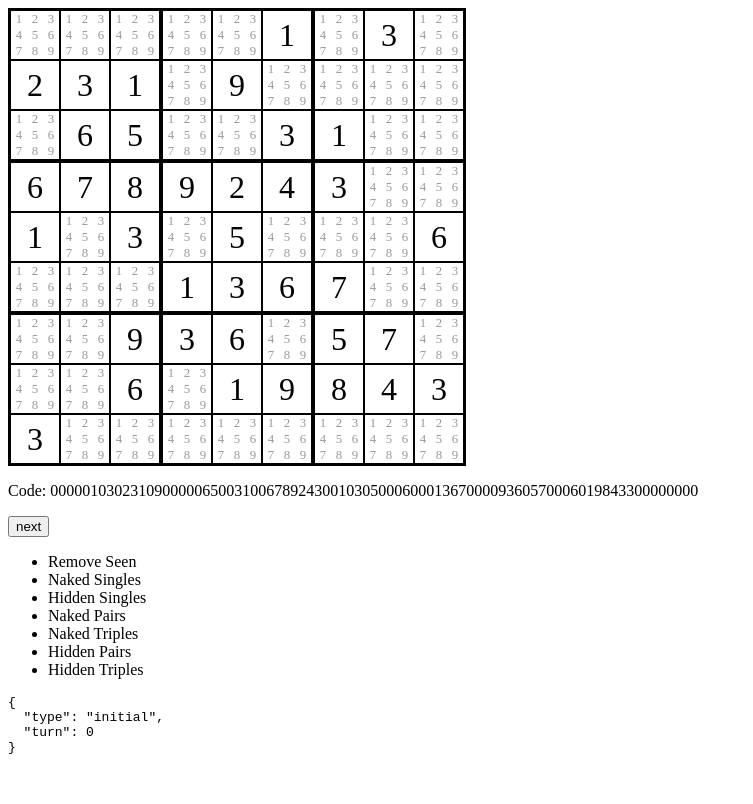
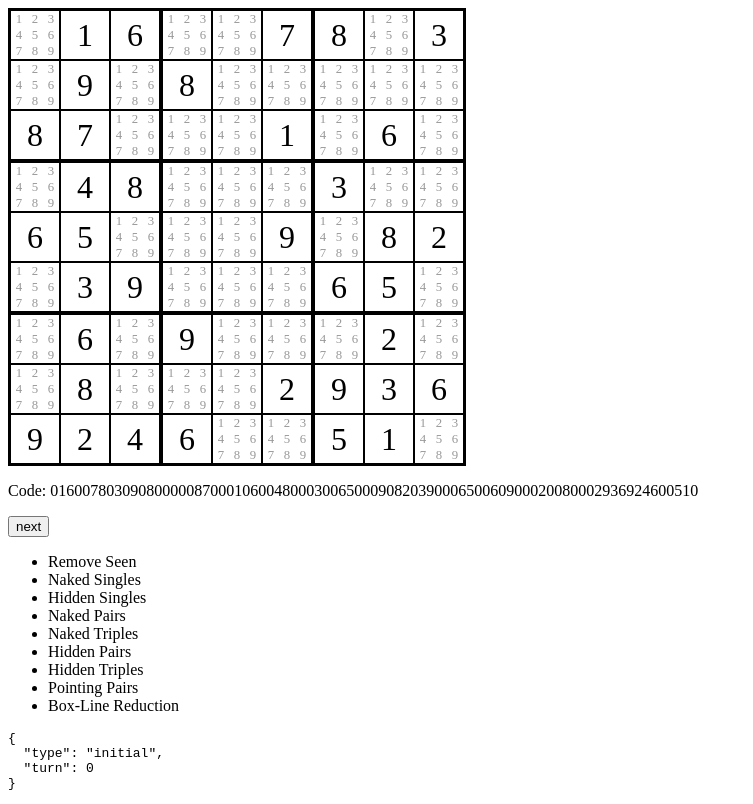
Before and after one commit to phjardas/sudoku, a React (Vite) app: page / in a window 1280 px wide. Shown: the whole page, without its empty margins (0-753 px from the left). Built offline with nearby package versions, Linux system fonts and the light colour scheme.

Commit message:
box-line reduction

```diff
--- a/src/App.tsx
+++ b/src/App.tsx
@@ -12,9 +12,11 @@ const hiddenTriples =
   "000001030231090000065003100678924300103050006000136700009360570006019843300000000";
 const pointingPairs =
   "017903600000080000900000507072010430000402070064370250701000065000030000005601720";
+const boxLineReduction =
+  "016007803090800000870001060048000300650009082039000650060900020080002936924600510";
 
 export default function App() {
-  const board = useMemo(() => parseBoard(hiddenTriples), []);
+  const board = useMemo(() => parseBoard(boxLineReduction), []);
 
   return <GameDisplay board={board} />;
 }
--- /dev/null
+++ b/src/solver/box-line-reduction.ts
@@ -0,0 +1,56 @@
+import { type CellBlock } from "../game";
+import type { SolverAction, SolverStrategy } from "./types";
+
+export const boxLineReduction: SolverStrategy = {
+  id: "box-line-reduction",
+  label: "Box-Line Reduction",
+  perform: ({ board }) => {
+    return {
+      actions: [...board.rows, ...board.columns].flatMap(findBoxLineReduction),
+    };
+  },
+};
+
+function findBoxLineReduction(line: CellBlock): ReadonlyArray<SolverAction> {
+  const boxes = [line.cells[0].box, line.cells[3].box, line.cells[6].box];
+  const actions: Array<SolverAction> = [];
+
+  for (let i = 1; i <= 9; i++) {
+    const cells = line.cells.filter((c) => c.candidates.includes(i));
+
+    if (cells.length >= 2) {
+      for (const box of boxes) {
+        if (cells.some((c) => c.box !== box)) continue;
+
+        const others = box.cells.filter(
+          (c) =>
+            (line.type === "row" ? c.row : c.column) !== line &&
+            c.candidates.includes(i)
+        );
+
+        if (others.length) {
+          for (const cell of cells) {
+            actions.push({
+              type: "highlight-candidate",
+              row: cell.row.nr,
+              column: cell.column.nr,
+              value: i,
+              color: 1,
+            });
+          }
+
+          for (const cell of others) {
+            actions.push({
+              type: "remove-candidate",
+              row: cell.row.nr,
+              column: cell.column.nr,
+              value: i,
+            });
+          }
+        }
+      }
+    }
+  }
+
+  return actions;
+}
--- a/src/solver/hidden-triples.ts
+++ b/src/solver/hidden-triples.ts
@@ -34,12 +34,6 @@ function findHiddenTriples(box: CellBlock): ReadonlyArray<SolverAction> {
         if (cellsC.length < 2 || cellsC.length > 3) continue;
         const unionABC = union(cellsA, cellsB, cellsC);
         if (unionABC.length === 3) {
-          console.log(
-            "%s contains a hidden triple with %s: %s",
-            box.toString(),
-            [i + 1, j + 1, k + 1].join(", "),
-            unionABC.join(", ")
-          );
           actions.push(...createTupleActions(unionABC, [i + 1, j + 1, k + 1]));
         }
       }
--- a/src/solver/index.ts
+++ b/src/solver/index.ts
@@ -1,10 +1,12 @@
 import type { Board } from "../game";
+import { boxLineReduction } from "./box-line-reduction";
 import { hiddenPairs } from "./hidden-pairs";
 import { hiddenSingles } from "./hidden-singles";
 import { hiddenTriples } from "./hidden-triples";
 import { nakedPairs } from "./naked-pairs";
 import { nakedSingles } from "./naked-singles";
 import { nakedTriples } from "./naked-triples";
+import { pointingPairs } from "./pointing-pairs";
 import { removeSeen } from "./remove-seen";
 import { SolverState, SolverStrategy, StrategyPreviewState } from "./types";
 
@@ -17,6 +19,8 @@ export class Solver {
     nakedTriples,
     hiddenPairs,
     hiddenTriples,
+    pointingPairs,
+    boxLineReduction,
   ];
   state: SolverState = { type: "initial", turn: 0 };
 
--- /dev/null
+++ b/src/solver/pointing-pairs.ts
@@ -0,0 +1,54 @@
+import { type CellBlock } from "../game";
+import type { SolverAction, SolverStrategy } from "./types";
+
+export const pointingPairs: SolverStrategy = {
+  id: "pointing-pairs",
+  label: "Pointing Pairs",
+  perform: ({ board }) => {
+    return {
+      actions: board.boxes.flatMap(findPointingPairs),
+    };
+  },
+};
+
+function findPointingPairs(box: CellBlock): ReadonlyArray<SolverAction> {
+  const actions: Array<SolverAction> = [];
+
+  for (let i = 1; i <= 9; i++) {
+    const cells = box.cells.filter((c) => c.candidates.includes(i));
+
+    if (cells.length >= 2) {
+      for (const line of [cells[0].row, cells[0].column]) {
+        const others = line.cells.filter(
+          (c) => c.box !== box && c.candidates.includes(i)
+        );
+
+        if (
+          others.length &&
+          cells.every((c) => (line.type === "row" ? c.row : c.column) === line)
+        ) {
+          for (const cell of cells) {
+            actions.push({
+              type: "highlight-candidate",
+              row: cell.row.nr,
+              column: cell.column.nr,
+              value: i,
+              color: 1,
+            });
+          }
+
+          for (const cell of others) {
+            actions.push({
+              type: "remove-candidate",
+              row: cell.row.nr,
+              column: cell.column.nr,
+              value: i,
+            });
+          }
+        }
+      }
+    }
+  }
+
+  return actions;
+}
```
